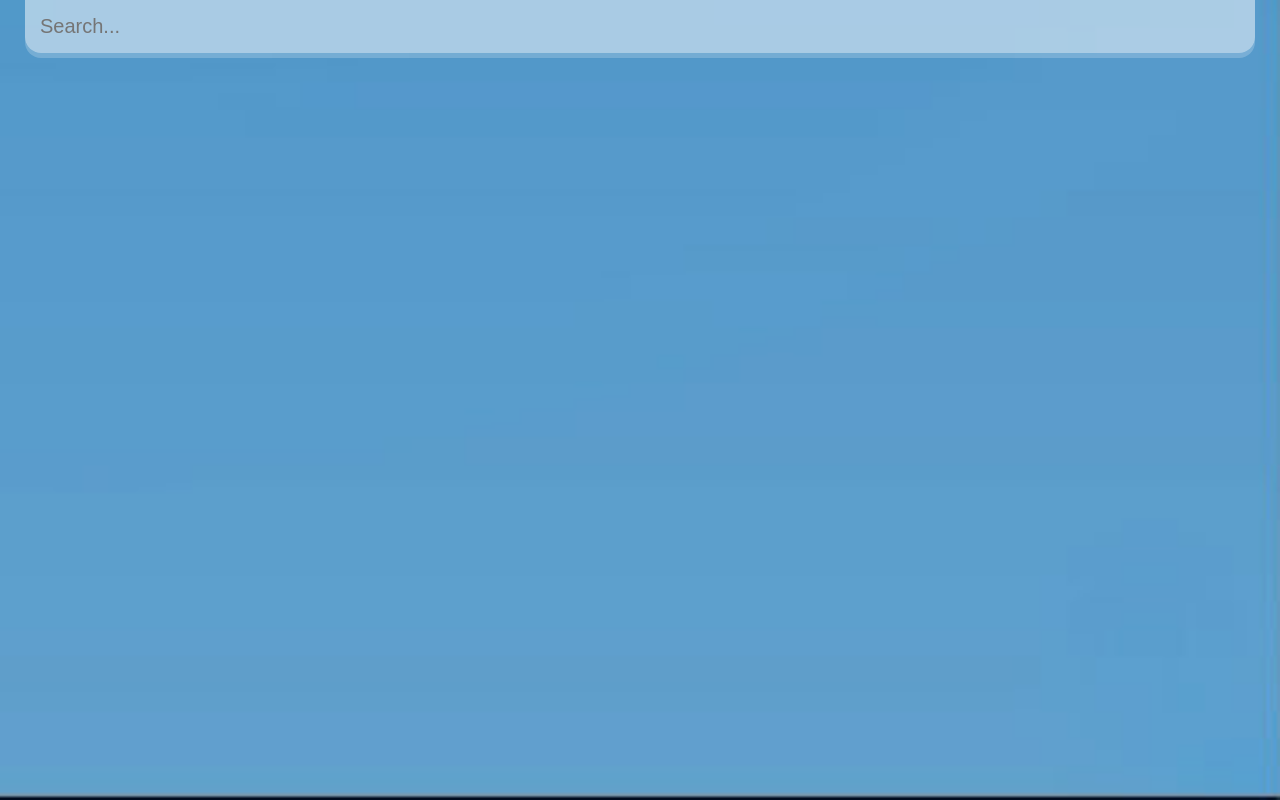
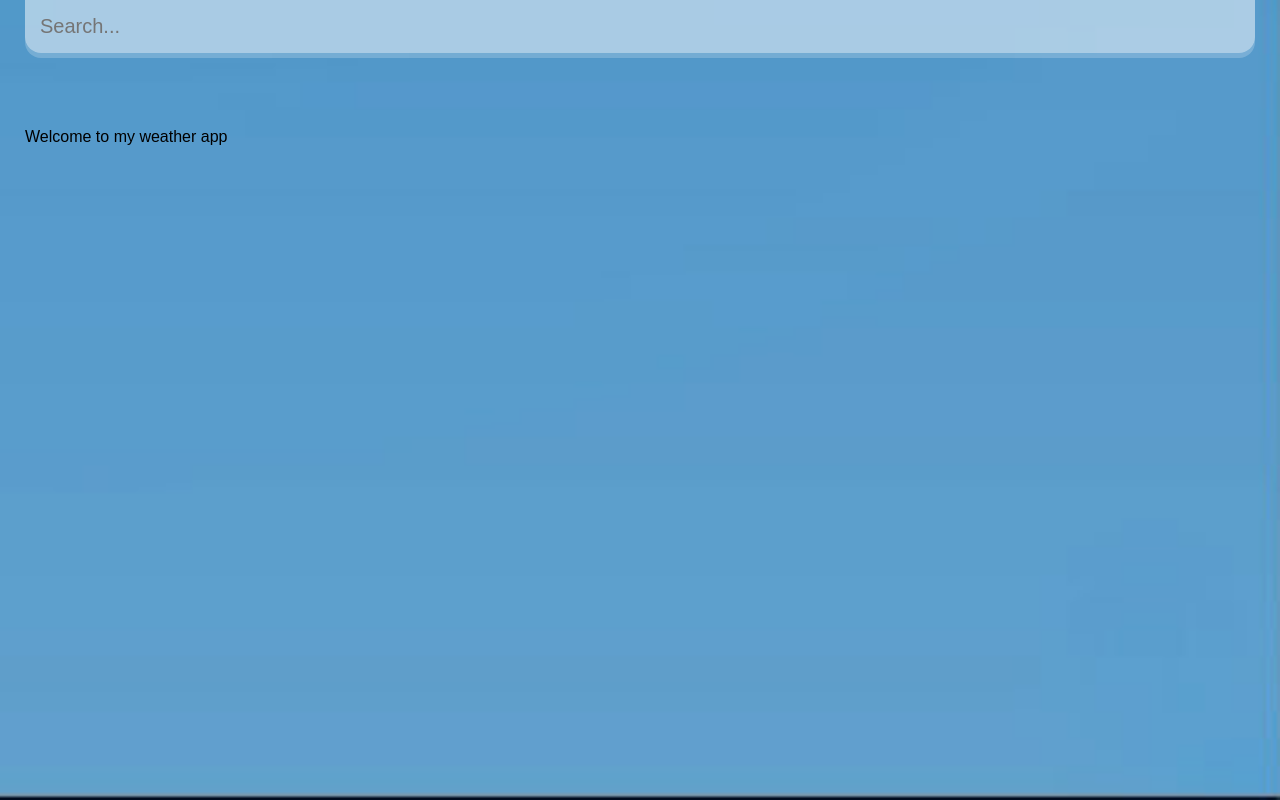
Before and after one commit to Georgi07/weather-app, a React (Create React App) app: page / in a window 1280 px wide. Built offline with nearby package versions, Linux system fonts and the light colour scheme.

Commit message:
updating my home page

```diff
--- a/src/App.js
+++ b/src/App.js
@@ -57,7 +57,7 @@ function App() {
                  <div className="weather">{weather.weather[0].main}</div>
                  </div>
               </div>
-             ) : ('')}
+             ) : ('Welcome to my weather app')}
          </main>
     </div>
   );
```
